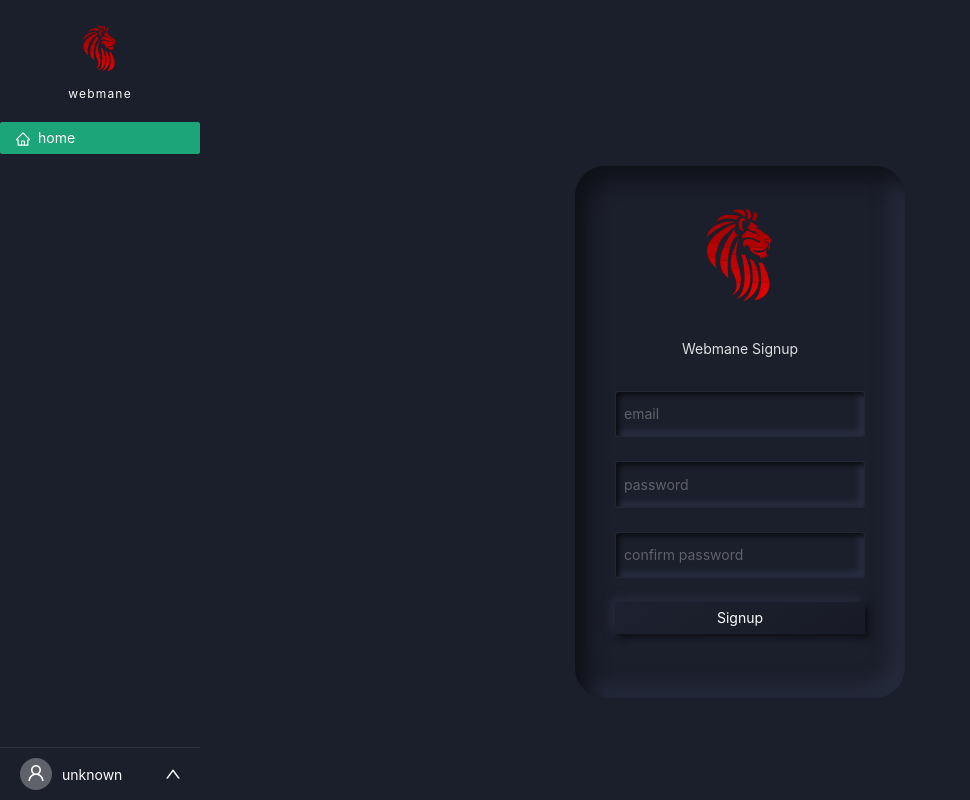
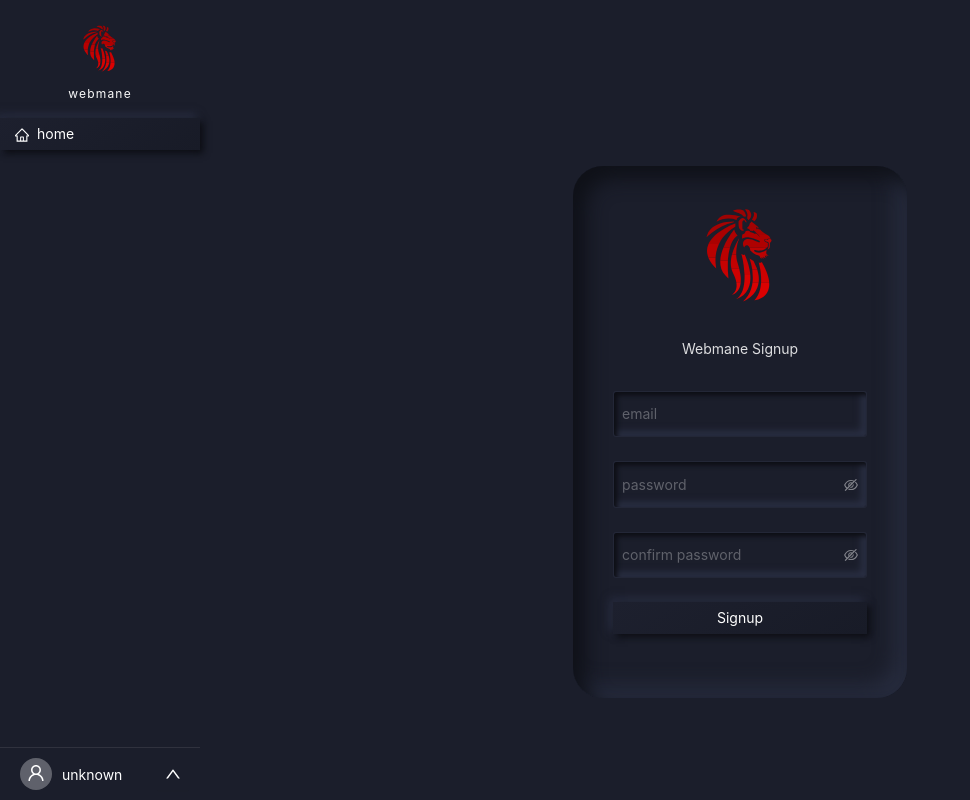
Before and after one commit to sjbavier/wm-react2, a React (Create React App) app: page /signup in a window 1280 px wide. Shown: the whole page, without its empty margins (0-970 px from the left). Built offline with nearby package versions, Linux system fonts and the light colour scheme.

Commit message:
removing scss from components

```diff
--- /dev/null
+++ b/src/components/button/NeuNavButton.tsx
@@ -0,0 +1,10 @@
+import { Button } from 'antd';
+import styled from 'styled-components';
+
+export const NeuNavButton = styled((props) => <Button {...props} />)`
+  margin-top: 1rem;
+  border-radius: 0px;
+  border: transparent;
+  background: linear-gradient(145deg, #1d202e, #181b27);
+  box-shadow: 3px 3px 7px #0b0c11, -3px -3px 9px #2b3045;
+`;
--- /dev/null
+++ b/src/components/form/input/NeuPasswordInput.tsx
@@ -0,0 +1,26 @@
+// import { InputProps } from 'antd/lib/input/Input'
+import { Input as AntInput } from 'antd';
+import styled from 'styled-components';
+
+export const NeuPasswordInput = styled(AntInput.Password)`
+  padding: 0.7rem 0.5rem;
+  border-color: #262a3cbd;
+  border-radius: 3px;
+  background: #1b1e2b !important;
+  background-color: #1b1e2b !important;
+  box-shadow: inset 3px 3px 5px #0c0d13, inset -5px -5px 7px #2a2f43;
+  &:focus {
+    box-shadow: inset 3px 3px 5px #0c0d13, inset -5px -5px 7px #2a2f43 !important;
+  }
+  &:-internal-autofill-selected {
+    background-color: -internal-light-dark(#1b1e2b, #1b1e2b) !important;
+    color: -internal-light-dark(
+      rgba(255, 255, 255, 0.85),
+      rgba(255, 255, 255, 0.85)
+    );
+  }
+  &:-webkit-autofill,
+  -webkit-autofill:focus {
+    transition: background-color 600000s 0s, color 600000s 0s;
+  }
+`;
--- a/src/components/nav/Nav.tsx
+++ b/src/components/nav/Nav.tsx
@@ -16,6 +16,7 @@ import webmaneLogo from '../../img/LionHeadLOGO.svg';
 import Text from 'antd/lib/typography/Text';
 import styled from 'styled-components';
 import { DivWrapper } from '../../models/models';
+import { NeuNavButton } from '../button/NeuNavButton';
 
 const Nav: FC = () => {
   const navigate = useNavigate();
@@ -54,32 +55,32 @@ const Nav: FC = () => {
             webmane
           </h1>
           <div className="grow ">
-            <Button
+            <NeuNavButton
               type="primary"
               icon={<HomeOutlined />}
               onClick={() => navigate('')}
               className="mt-5 w-full flex items-center "
             >
               home
-            </Button>
+            </NeuNavButton>
             {isLoggedIn && (
               <>
-                <Button
+                <NeuNavButton
                   type="primary"
                   icon={<DashboardOutlined />}
                   onClick={() => navigate('/dashboard/page/1/page_size/10')}
                   className="w-full flex items-center "
                 >
                   dashboard
-                </Button>{' '}
-                <Button
+                </NeuNavButton>{' '}
+                <NeuNavButton
                   type="primary"
                   icon={<BookOutlined />}
                   onClick={() => navigate('/reference')}
                   className="w-full flex items-center "
                 >
                   reference
-                </Button>
+                </NeuNavButton>
               </>
             )}
           </div>
@@ -94,7 +95,9 @@ const Nav: FC = () => {
                     </div>
                     <div>Logout</div>
                   </UserItem>
-                  <UserItem onClick={() => navigate('/dashboard')}>
+                  <UserItem
+                    onClick={() => navigate('/dashboard/page/1/page_size/10')}
+                  >
                     <div>
                       <ApartmentOutlined />
                     </div>
--- a/src/views/bookmarks/Bookmarks.tsx
+++ b/src/views/bookmarks/Bookmarks.tsx
@@ -136,6 +136,13 @@ const NeuTable = styled(Table)`
   .ant-table-thead > tr > th {
     background: none;
   }
+  .ant-pagination {
+    margin-top: 2rem;
+    padding: 1rem;
+    border-radius: 7px;
+    background: linear-gradient(145deg, #181b27, #1d202e);
+    box-shadow: 11px 11px 22px #171a25, -11px -11px 22px #1f2231;
+  }
 `;
 
 export default Bookmarks;
--- a/src/views/login/LoginForm.tsx
+++ b/src/views/login/LoginForm.tsx
@@ -12,6 +12,8 @@ import { TRequest } from '../../models/models';
 import styled from 'styled-components';
 import { NeuInput } from '../../components/form/input/NeuInput';
 import { NeuButton } from '../../components/button/NeuButton';
+import { EyeInvisibleOutlined, EyeTwoTone } from '@ant-design/icons';
+import { NeuPasswordInput } from '../../components/form/input/NeuPasswordInput';
 
 type TLoginResponse = {
   userId: number;
@@ -126,11 +128,14 @@ const LoginForm: FC = () => {
               ]}
               hasFeedback
             >
-              <NeuInput
+              <NeuPasswordInput
                 placeholder="password"
                 type="password"
                 value={password}
                 onChange={onPasswordChange}
+                iconRender={(visible) =>
+                  visible ? <EyeTwoTone /> : <EyeInvisibleOutlined />
+                }
               />
             </Form.Item>
             <Form.Item label="">
--- a/src/views/signup/SignupForm.tsx
+++ b/src/views/signup/SignupForm.tsx
@@ -8,6 +8,7 @@ import webmaneLogo from '../../img/LionHeadLOGO.svg';
 import styled from 'styled-components';
 import { NeuButton } from '../../components/button/NeuButton';
 import { NeuInput } from '../../components/form/input/NeuInput';
+import { NeuPasswordInput } from '../../components/form/input/NeuPasswordInput';
 
 type TValues = {
   email: string;
@@ -112,7 +113,7 @@ const SignupForm: FC = () => {
             ]}
             hasFeedback
           >
-            <NeuInput placeholder="password" type="password" />
+            <NeuPasswordInput placeholder="password" type="password" />
           </Form.Item>
           <Form.Item
             name="confirmPassword"
@@ -136,7 +137,7 @@ const SignupForm: FC = () => {
             ]}
             hasFeedback
           >
-            <NeuInput placeholder="confirm password" type="password" />
+            <NeuPasswordInput placeholder="confirm password" type="password" />
           </Form.Item>
 
           <Form.Item>
```
